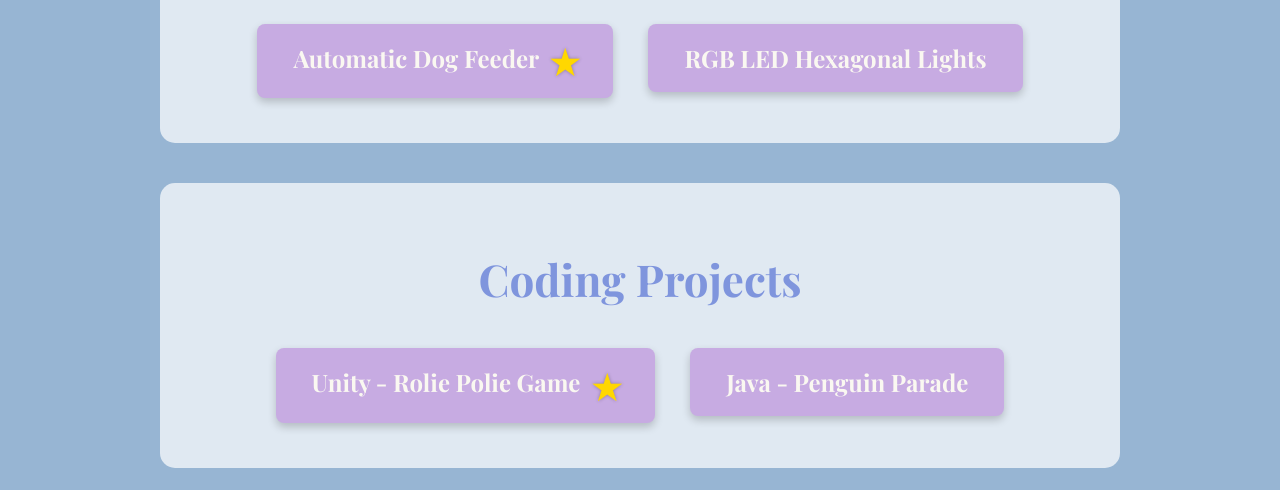
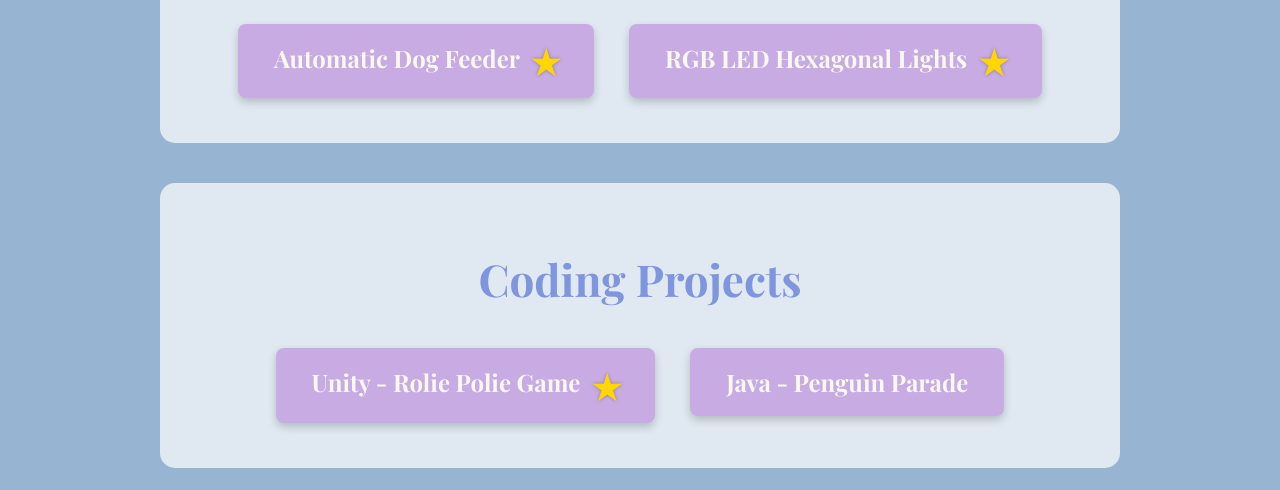
Before and after one commit to wilsonndaniel/html-portfolio, a plain HTML site: page index.html in a window 1280 px wide. Shown: the part 610-1100 px from the top of the page. Drawn offline with nearby package versions, Linux system fonts and the light colour scheme.

Commit message:
Add files via upload

```diff
--- a/index.html
+++ b/index.html
@@ -25,7 +25,7 @@
         <h2 class="aligncenter" style="color: darkseagreen;">Mechatronics Projects</h2>
         <div class="aligncenter">
             <a href="./public/DogFeeder.html" class="project-btn">Automatic Dog Feeder <span class="featured-badge">★</span></a>
-            <a href="./public/RGBLED.html" class="project-btn">RGB LED Hexagonal Lights</a>
+            <a href="./public/RGBLED.html" class="project-btn">RGB LED Hexagonal Lights <span class="featured-badge">★</span></a>
         </div>
     </div>
 
```
